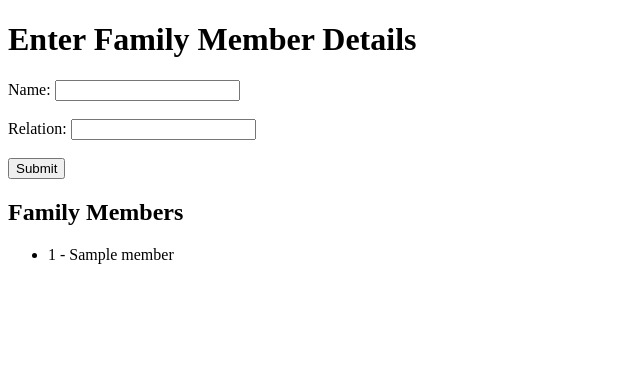
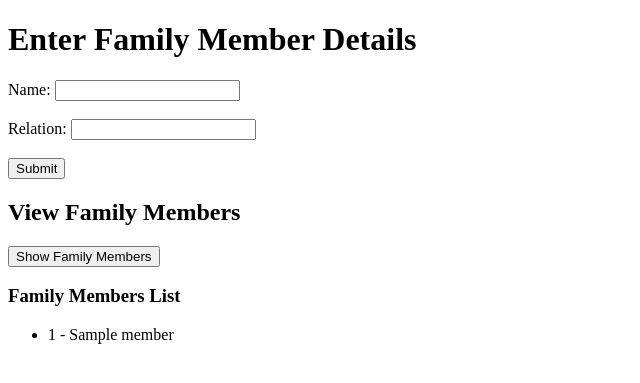
Before and after one commit to comprofessional/Family_app, a Flask app: template app/templates/index.html in a window 1280 px wide. Shown: the top 383 px of the page, without its empty margins (0-640 px from the left). Run offline with Flask 3, Linux system fonts and the light colour scheme; the template is opened without the code that fills it: most values are stand-ins (such as "Sample title", 1, 10 or a date in 2020).

Commit message:
Added a Show Family Members' button and create a section to display the list of family members Use a form to submit the request for showing the family members.

```diff
--- a/app/templates/index.html
+++ b/app/templates/index.html
@@ -16,11 +16,18 @@
         <input type="submit" value="Submit">
     </form>
 
-    <h2>Family Members</h2>
-    <ul>
-        {% for member in family_members %}
-            <li>{{ member[0] }} - {{ member[1] }}</li>
-        {% endfor %}
-    </ul>
+    <h2>View Family Members</h2>
+    <form method="GET" action="/show">
+        <input type="submit" value="Show Family Members">
+    </form>
+
+    {% if family_members %}
+        <h3>Family Members List</h3>
+        <ul>
+            {% for member in family_members %}
+                <li>{{ member[0] }} - {{ member[1] }}</li>
+            {% endfor %}
+        </ul>
+    {% endif %}
 </body>
 </html>
```
